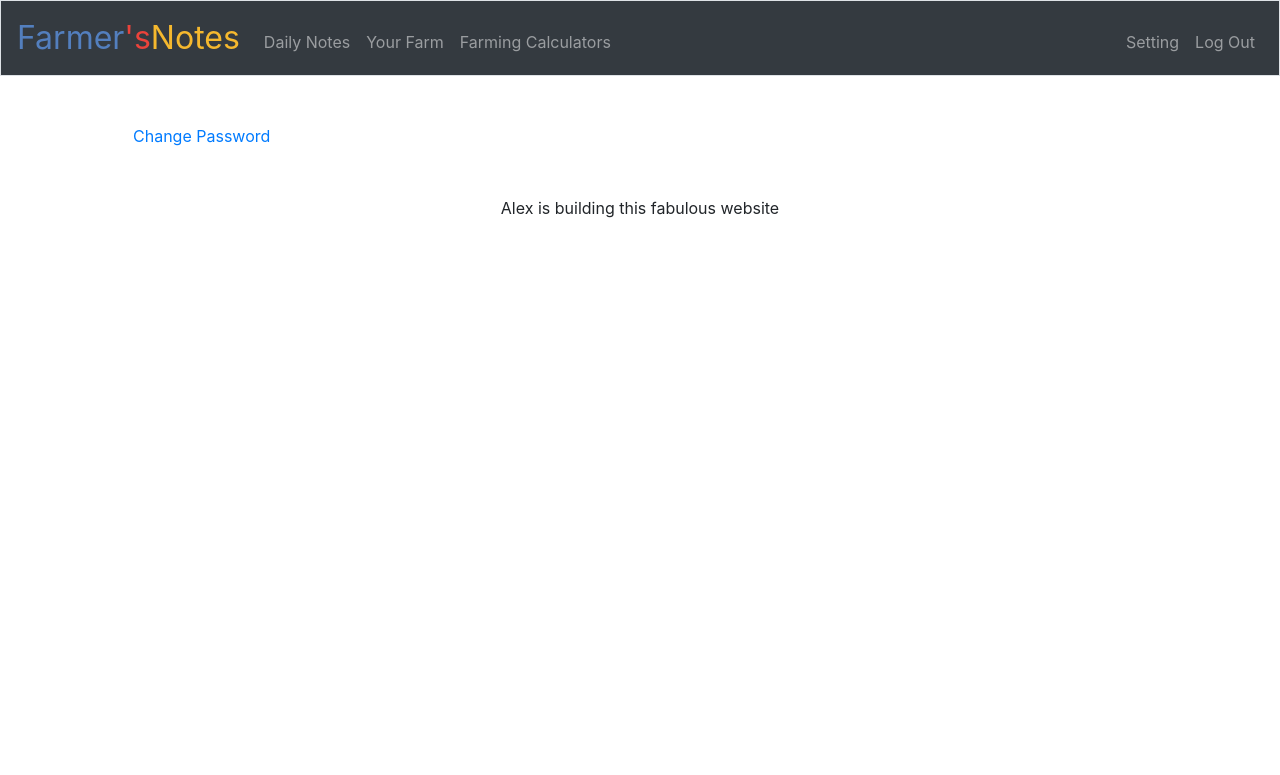
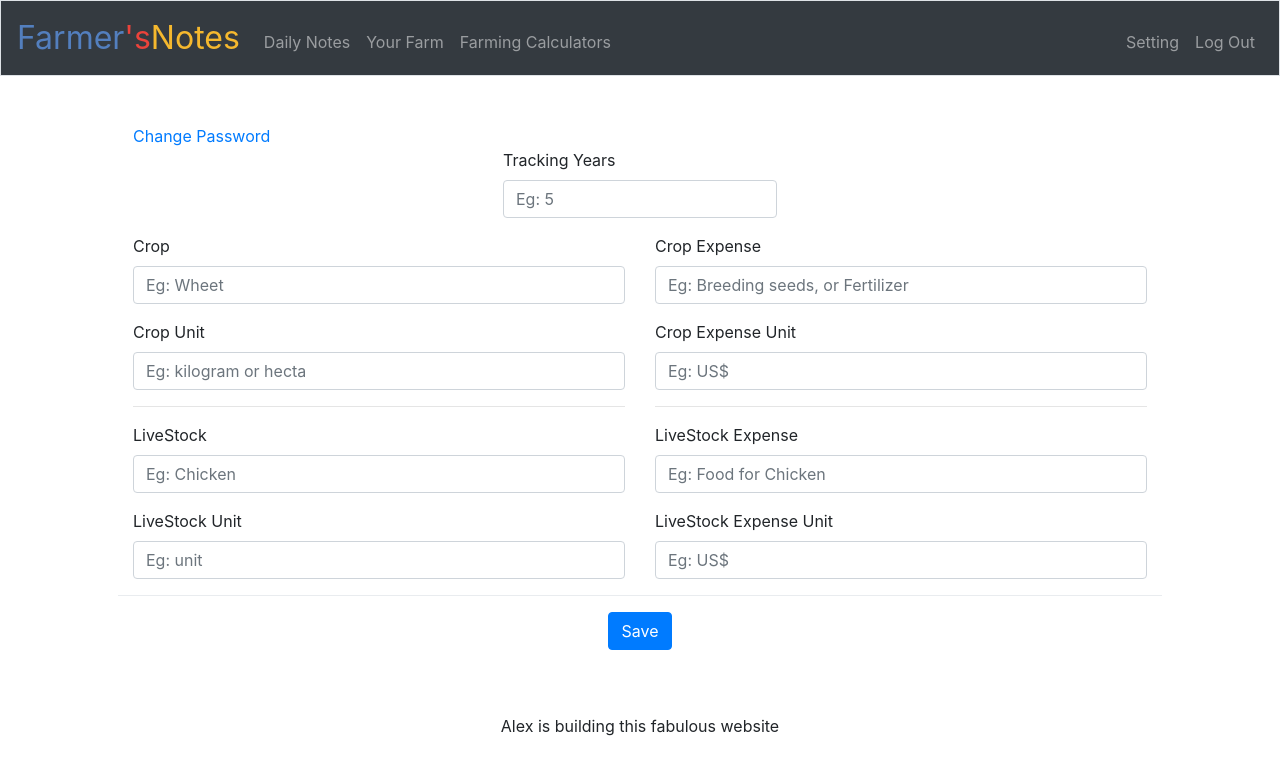
Before and after one commit to alexsonphoenix/cs50-final, a Flask app: page /setting in a window 1280 px wide. Shown: the top 775 px of the page. Run offline with Flask 2, Linux system fonts and the light colour scheme; a user stored in the database is signed in; some libraries are stand-ins or nearby versions.

Commit message:
working on setting page

```diff
--- a/app.py
+++ b/app.py
@@ -17,21 +17,24 @@ from flask_wtf.csrf import CSRFProtect
 from helpers import apology, login_required
 
 
+# To enable CSRF protection globally for a Flask app, register the CSRFProtect extension.
+csrf = CSRFProtect()
 
 # Configure application
 app = Flask(__name__)
 Bootstrap(app)
-
+csrf.init_app(app)  # apply it lazily
 
 # CSRF uses this key to prevent forms being submitted by people not on the route
-app.config['SECRET_KEY'] = '911fe2e60c2e152b08adbf0b9432bed0b2dd4003'
+app.config['SECRET_KEY'] = os.getenv('SECRET_KEY') or \
+    'abc123ced456'
 
 # Ensure templates are auto-reloaded
 app.config["TEMPLATES_AUTO_RELOAD"] = True
 
 # Recaptcha by Google to ensure robots don't mess with the database
-app.config["RECAPTCHA_PUBLIC_KEY"] = '6Le30b4UAAAAAOm6ssR1O8_utiAVzll8fvT-5Osq'
-app.config["RECAPTCHA_PRIVATE_KEY"] = '6Le30b4UAAAAAGsIMurKZ7TPCijfGR0A9kld7LCG'
+app.config["RECAPTCHA_PUBLIC_KEY"] = '6LfJAL8UAAAAAH8h3LZbmm7F7w5Mi-VkhKZPc328'
+app.config["RECAPTCHA_PRIVATE_KEY"] = '6LfJAL8UAAAAAN7_Kwsc0uRGm0GrI9HOso2Ud-Ef'
 app.config["TESTING"] = True
 
 # Ensure responses aren't cached
@@ -72,7 +75,7 @@ def login():
     # Forget any user_id
     session.clear()
     form = LoginForm()
-    print(f'csrf_token: ' + session['csrf_token'])
+
     # User reached route via POST (as by submitting a form via POST)
     if form.validate_on_submit():
         # Ensure username was submitted
@@ -98,8 +101,7 @@ def login():
         return redirect("/")
 
     # User reached route via GET (as by clicking a link or via redirect)
-    else:
-        return render_template("login.html", form = form)
+    return render_template("login.html", form = form)
 
 
 @app.route("/logout")
@@ -173,8 +175,19 @@ def register():
 
 # Form for setting route
 class settingForm(FlaskForm):
-    trackingYears = StringField('trackingYears')
-    crop = StringField('crop')
+    trackingYears = StringField('Tracking Years')
+
+    crop = StringField('Crop')
+    cropUnit = StringField('Crop Unit')
+
+    livestock = StringField('LiveStock')
+    livestockUnit = StringField('LiveStock Unit')
+
+    cropEx = StringField('Crop Expense')
+    cropExUnit = StringField('Crop Expense Unit')
+
+    livestockEx = StringField('LiveStock Expense')
+    livestockExUnit = StringField('LiveStock Expense Unit')
 
 
 @app.route("/setting", methods=["GET", "POST"])
@@ -182,11 +195,16 @@ class settingForm(FlaskForm):
 def setting():
     """Setting Page."""
     form = settingForm()
-    # User reached route via GET (as by clicking a link or via redirect)
-    if request.method == "GET":
+
+    # User reached route via POST (as by clicking a link or via redirect)
+    if form.validate_on_submit():
         return render_template("setting.html", form=form)
 
+
     # User reached route via GET (as by clicking a link or via redirect)
+    return render_template("setting.html", form=form)
+
+
 
 
 # Personal touch: allow users to change their passwords
--- a/templates/setting.html
+++ b/templates/setting.html
@@ -1,7 +1,8 @@
 {% extends "layout.html" %}
+{% import "bootstrap/wtf.html" as wtf %}
 
 {% block title %}
-    Change Password
+    Setting
 {% endblock %}
 
 {% block main %}
@@ -10,7 +11,44 @@
     </div>
 
     <form class="" action="setting.html" method="POST">
+      <div class="row justify-content-center" >
+        {{ form.csrf_token }}
+        {{ wtf.form_field(form.trackingYears,placeholder="Eg: 5") }}
+      </div>
 
+      <div class="container">
+        <div class="row">
+          <div class="col-6">
+            <div class="crop">
+              {{ wtf.form_field(form.crop, placeholder="Eg: Wheet") }}
+              {{ wtf.form_field(form.cropUnit, placeholder="Eg: kilogram or hecta") }}
+            </div>
+            <hr>
+            <div class="crop">
+              {{ wtf.form_field(form.livestock, placeholder="Eg: Chicken") }}
+              {{ wtf.form_field(form.livestockUnit, placeholder="Eg: unit") }}
+            </div>
+          </div>
+
+          <!-- Half screen -->
+
+          <div class="col-6">
+            <div class="cropEx">
+              {{ wtf.form_field(form.cropEx, placeholder="Eg: Breeding seeds, or Fertilizer") }}
+              {{ wtf.form_field(form.cropExUnit, placeholder="Eg: US$") }}
+            </div>
+            <hr>
+            <div class="livestockEx">
+              {{ wtf.form_field(form.livestockEx, placeholder="Eg: Food for Chicken") }}
+              {{ wtf.form_field(form.livestockExUnit, placeholder="Eg: US$") }}
+            </div>
+          </div>
+        </div>
+      </div>
+
+      <div class="modal-footer d-flex justify-content-center">
+        <button class="btn btn-primary" type="submit">Save</button>
+      </div>
     </form>
 
 {% endblock %}
```
